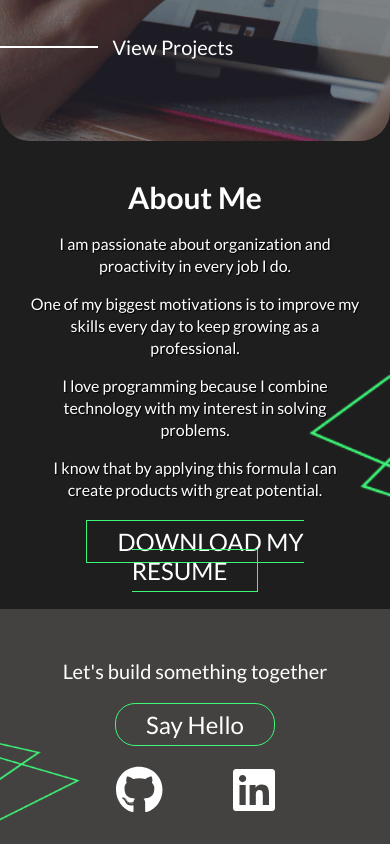
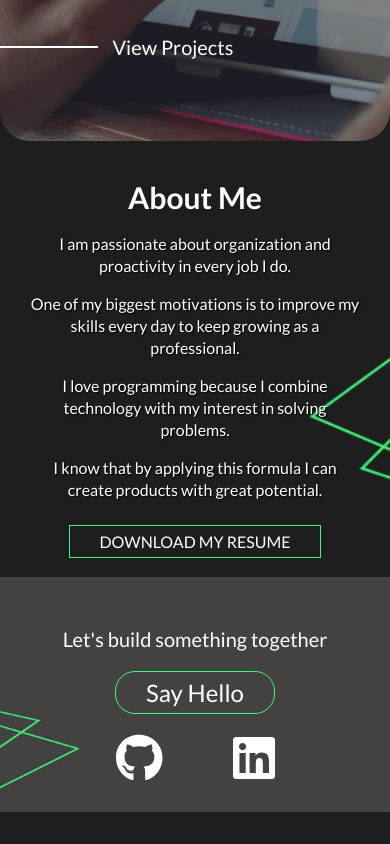
Before and after one commit to VicDario/my-portfolio, a Next.js app: page / in a window 390 px wide. Shown: the part 609-1453 px from the top of the page. After the commit the page ends 1421 px from the top, so only its background shows below. Built offline with nearby package versions, Linux system fonts and the light colour scheme.

Commit message:
[Fix] Breakpoints media queries

```diff
--- a/components/cv-button/cv-button.module.scss
+++ b/components/cv-button/cv-button.module.scss
@@ -6,10 +6,28 @@
   padding: 6px 30px;
   max-width: max-content;
   text-align: center;
-  font-size: vars.$font-size-xl;
+  font-size: vars.$font-size-sm;
 }
 
 .button:hover {
   background-color: vars.$green;
   color: vars.$white;
 }
+
+@media (min-width: 360px) {
+  .button {
+    font-size: vars.$font-size-md;
+  }
+}
+
+@media (min-width: 576px) {
+  .button {
+    font-size: vars.$font-size-lg;
+  }
+}
+
+@media (min-width: 768px) {
+  .button {
+    font-size: vars.$font-size-xl;
+  }
+}
```
